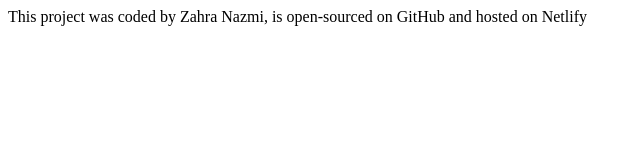
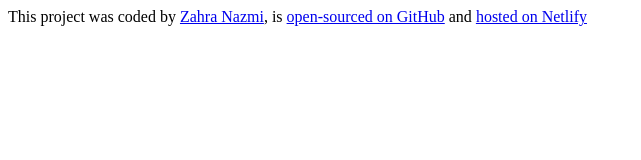
Before and after one commit to Zahranazmi/forecast-app, a plain HTML site: page index.html in a window 1280 px wide. Shown: the whole page, without its empty margins (0-641 px from the left). Drawn offline with Linux system fonts and the light colour scheme.

Commit message:
added links to footer

```diff
--- a/index.html
+++ b/index.html
@@ -7,8 +7,16 @@
   </head>
   <body>
     <footer>
-      This project was coded by Zahra Nazmi, is open-sourced on GitHub and
-      hosted on Netlify
+      This project was coded by
+      <a href="https://github.com/Zahranazmi" target="_blank">Zahra Nazmi</a>,
+      is
+      <a href="https://github.com/Zahranazmi/forecast-app" target="_blank"
+        >open-sourced on GitHub</a
+      >
+      and
+      <a href="https://forecast-app-shecodes.netlify.app/" target="_blank"
+        >hosted on Netlify</a
+      >
     </footer>
   </body>
 </html>
```
